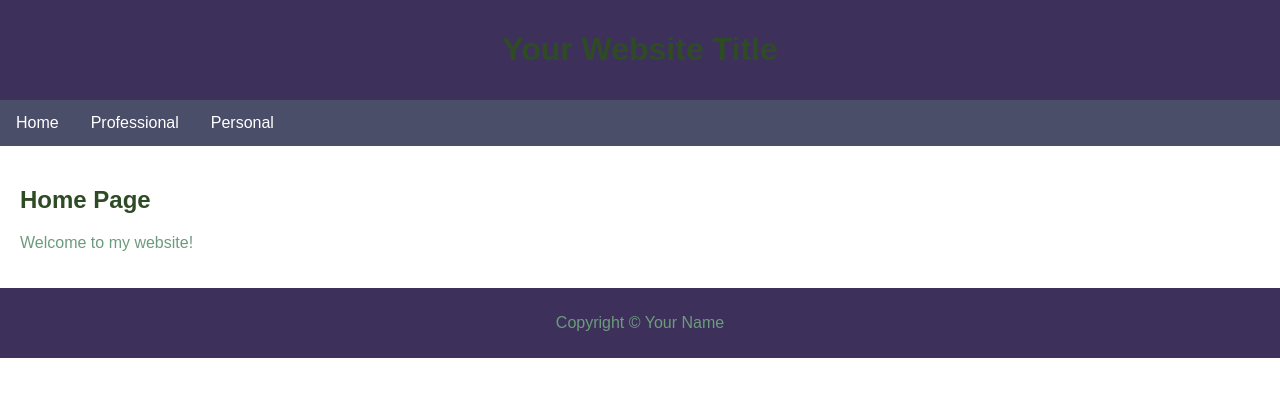
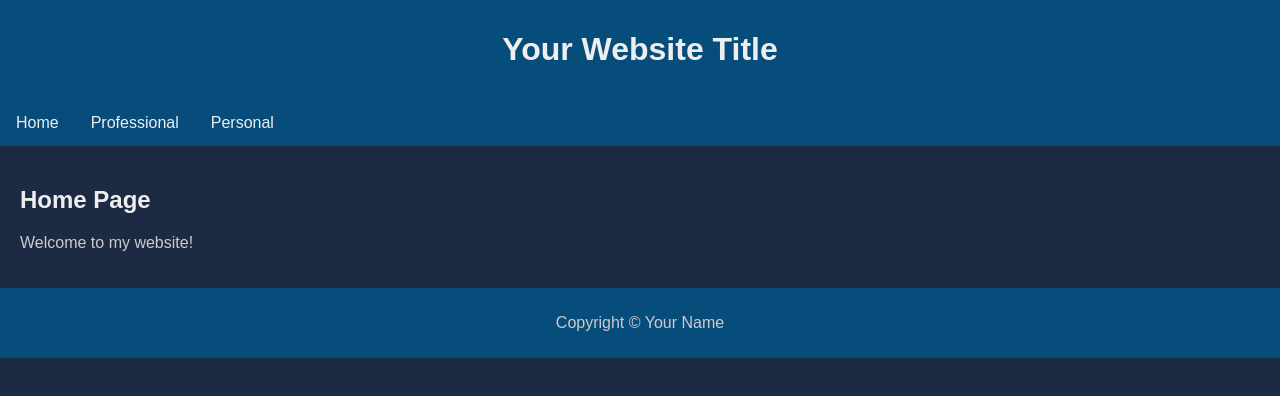
Before and after one commit to austinkriews/austinkriews.github.io, a plain HTML site: page index.html in a window 1280 px wide. Drawn offline with Linux system fonts and the light colour scheme.

Commit message:
Update index.html

```diff
--- a/index.html
+++ b/index.html
@@ -5,48 +5,50 @@
     <title>Your Website Title</title>
     <style>
       body {
-        font-family: Arial, sans-serif;
+        font-family: Deja Vu Sans Mono, sans-serif;
         margin: 0;
         padding: 0;
+        background-color: #1c2a44;
+        color: #eee;
       }
       header {
-        background-color: #3D315B;
-        color: #fff;
+        background-color: #074d7b;
+        color: #eee;
         text-align: center;
         padding: 10px;
       }
       nav {
-        background-color: #4A4E69;
-        color: #fff;
+        background-color: #074d7b;
+        color: #eee;
         overflow: hidden;
       }
       nav a {
         float: left;
         display: block;
-        color: #fff;
+        color: #eee;
         text-align: center;
         padding: 14px 16px;
         text-decoration: none;
       }
       nav a:hover {
-        background-color: #E94560;
-        color: #fff;
+        background-color: #0b6b9d;
+        color: #eee;
       }
       section {
         padding: 20px;
         margin: 0;
       }
       footer {
-        background-color: #3D315B;
-        color: #fff;
+        background-color: #074d7b;
+        color: #eee;
         text-align: center;
         padding: 10px;
       }
       h1, h2, h3, h4, h5, h6 {
-        color: #2F4B26;
+        color: #eee;
       }
       p {
-        color: #6D9B7D;
+        color: #ccc;
       }
     </style>
   </head>
```
